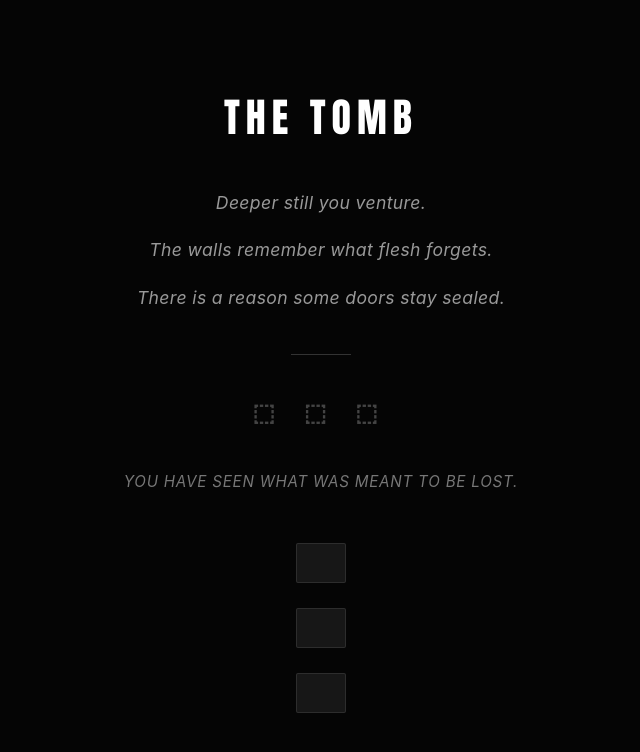
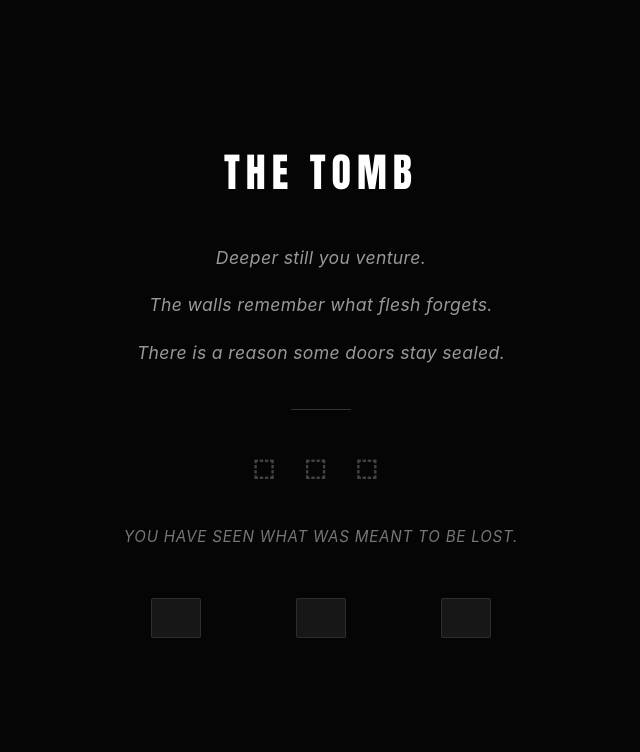
Before and after one commit to peasea123/squirrel-mummy, a Next.js app: page /deeper in a window 1280 px wide. Shown: the top 752 px of the page, without its empty margins (319-959 px from the left). Built offline with nearby package versions, Linux system fonts and the light colour scheme; sample sign-in values are in the browser's storage.

Commit message:
Fix: Horizontal button alignment with vertically aligned tops, improved retry logic, updated reward text

```diff
--- a/app/abyss/abyss.module.css
+++ b/app/abyss/abyss.module.css
@@ -91,14 +91,15 @@
 }
 
 .rewardText {
-  font-size: 2.2rem;
+  font-size: 1.4rem;
   font-weight: 900;
-  letter-spacing: 0.15em;
+  letter-spacing: 0.1em;
   color: #c4b496;
   text-shadow: 0 0 20px rgba(196, 180, 150, 0.4), 2px 2px 4px rgba(0, 0, 0, 0.8);
   margin: 0;
   text-transform: uppercase;
   font-family: 'Impact', 'Arial Black', sans-serif;
+  line-height: 1.4;
 }
 
 @keyframes rewardGlow {
--- a/app/abyss/page.js
+++ b/app/abyss/page.js
@@ -68,7 +68,7 @@ export default function AbyssPage() {
 
         <div className={styles.reward}>
           <p className={styles.rewardLabel}>The Reward:</p>
-          <p className={styles.rewardText}>Fuzzy Tail</p>
+          <p className={styles.rewardText}>Use This Secret Password for Entry : Fuzzy Tail</p>
         </div>
       </div>
     </div>
--- a/app/deeper/deeper.module.css
+++ b/app/deeper/deeper.module.css
@@ -73,12 +73,13 @@
 
 .hiddenButtonsContainer {
   display: flex;
-  flex-direction: column;
-  justify-content: center;
-  align-items: center;
-  gap: 25px;
+  flex-direction: row;
+  justify-content: space-around;
+  align-items: flex-start;
+  gap: 40px;
   margin-top: 50px;
-  min-height: 120px;
+  width: 100%;
+  min-height: 60px;
 }
 
 .hiddenButton {
@@ -89,6 +90,7 @@
   cursor: pointer;
   transition: all 0.2s ease;
   border-radius: 2px;
+  flex-shrink: 0;
 }
 
 .hiddenButton:hover {
@@ -97,9 +99,27 @@
 }
 
 .hiddenButton.active {
-  background-color: rgba(196, 180, 150, 0.2);
+  background-color: rgba(196, 180, 150, 0.3);
   border-color: #c4b496;
-  box-shadow: 0 0 10px rgba(196, 180, 150, 0.2);
+  box-shadow: 0 0 10px rgba(196, 180, 150, 0.3);
+}
+
+.hiddenButton.incorrect {
+  background-color: rgba(255, 100, 100, 0.2);
+  border-color: rgba(255, 100, 100, 0.4);
+  animation: shake 0.3s ease-in-out;
+}
+
+@keyframes shake {
+  0%, 100% {
+    transform: translateX(0);
+  }
+  25% {
+    transform: translateX(-3px);
+  }
+  75% {
+    transform: translateX(3px);
+  }
 }
 
 .loadingText {
--- a/app/deeper/page.js
+++ b/app/deeper/page.js
@@ -26,6 +26,8 @@ export default function DeeperPage() {
   }, [router]);
 
   const handleBoxClick = (boxId) => {
+    if (clickSequence.length >= 3) return; // Prevent more clicks after 3
+
     const newSequence = [...clickSequence, boxId];
     setClickSequence(newSequence);
 
@@ -34,28 +36,30 @@ export default function DeeperPage() {
     squirrelAudio.volume = 0.5;
     squirrelAudio.play().catch(() => {});
 
-    // Check if the sequence is correct so far
-    if (newSequence[newSequence.length - 1] !== correctSequence[newSequence.length - 1]) {
-      // Wrong sequence - reset after 500ms
-      setTimeout(() => {
-        setClickSequence([]);
-      }, 500);
-      return;
-    }
+    // If this is the 3rd click, check if sequence is correct
+    if (newSequence.length === 3) {
+      const isCorrect =
+        newSequence[0] === 'left' &&
+        newSequence[1] === 'right' &&
+        newSequence[2] === 'center';
 
-    // If sequence is complete and correct
-    if (newSequence.length === correctSequence.length) {
-      // Play final squirrel sound
+      if (isCorrect) {
+        // Correct sequence - navigate after delay
         setTimeout(() => {
           const finalAudio = new Audio('/squirrel.m4a');
           finalAudio.volume = 0.7;
           finalAudio.play().catch(() => {});
         }, 300);
 
-      // Navigate to the abyss
         setTimeout(() => {
           router.push('/abyss');
-      }, 1000);
+        }, 1500);
+      } else {
+        // Wrong sequence - dim buttons and reset after 1.5 seconds
+        setTimeout(() => {
+          setClickSequence([]);
+        }, 1500);
+      }
     }
   };
 
@@ -101,17 +105,17 @@ export default function DeeperPage() {
 
         <div className={styles.hiddenButtonsContainer}>
           <button
-            className={`${styles.hiddenButton} ${clickSequence.length > 0 && clickSequence[0] === 'left' ? styles.active : ''}`}
+            className={`${styles.hiddenButton} ${clickSequence.length > 0 && clickSequence[0] === 'left' ? styles.active : ''} ${clickSequence.length === 3 && clickSequence[0] !== 'left' ? styles.incorrect : ''}`}
             onClick={() => handleBoxClick('left')}
             title="⬚"
           />
           <button
-            className={`${styles.hiddenButton} ${clickSequence.length > 1 && clickSequence[1] === 'right' ? styles.active : ''}`}
+            className={`${styles.hiddenButton} ${clickSequence.length > 1 && clickSequence[1] === 'right' ? styles.active : ''} ${clickSequence.length === 3 && clickSequence[1] !== 'right' ? styles.incorrect : ''}`}
             onClick={() => handleBoxClick('right')}
             title="⬚"
           />
           <button
-            className={`${styles.hiddenButton} ${clickSequence.length > 2 && clickSequence[2] === 'center' ? styles.active : ''}`}
+            className={`${styles.hiddenButton} ${clickSequence.length > 2 && clickSequence[2] === 'center' ? styles.active : ''} ${clickSequence.length === 3 && clickSequence[2] !== 'center' ? styles.incorrect : ''}`}
             onClick={() => handleBoxClick('center')}
             title="⬚"
           />
```
Lines whose indentation alone changed are shown as unchanged.
